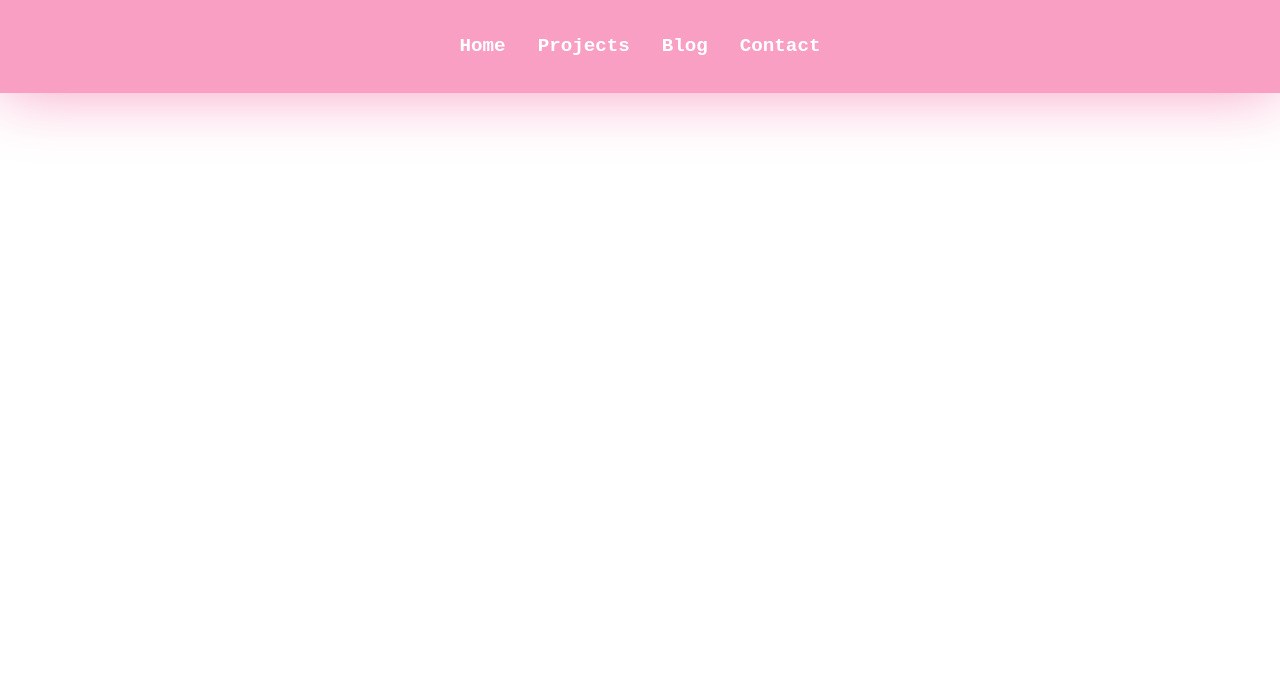
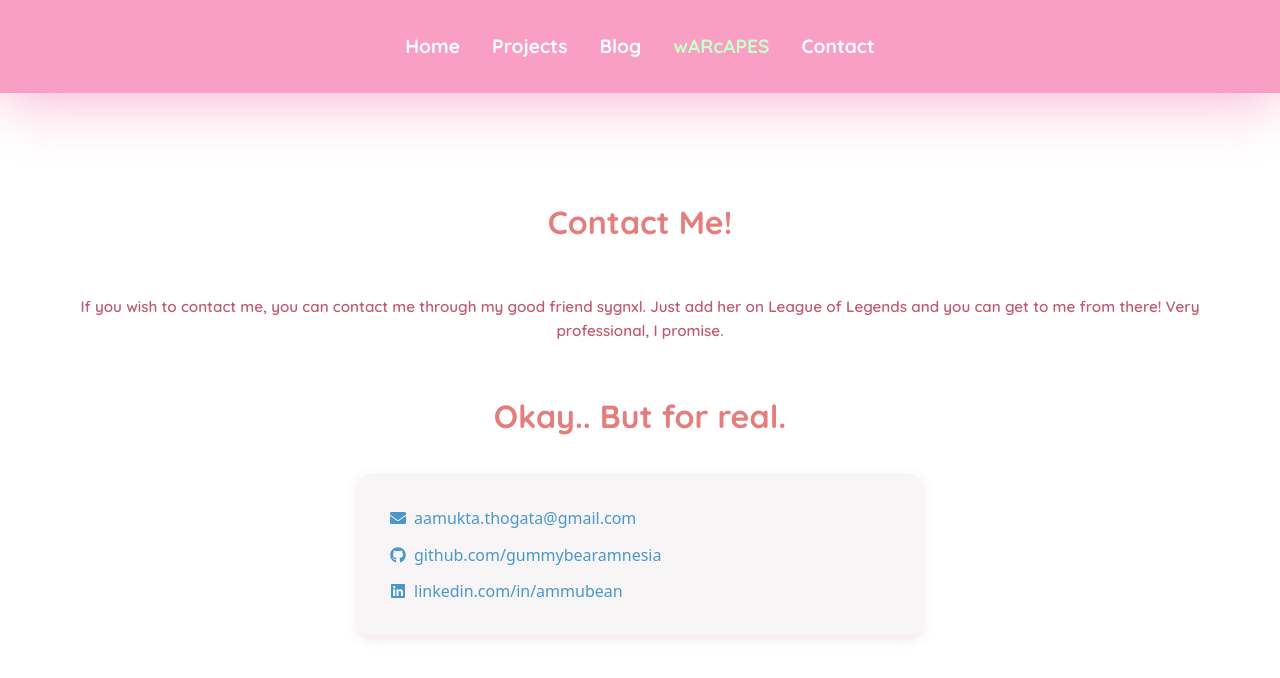
Before and after one commit to GummyBearAmnesia/portfolio-website, a React (Vite) app in the folder my-portfolio/: page /contact in a window 1280 px wide. Shown: the top 678 px of the page. Built offline with nearby package versions, Linux system fonts and the light colour scheme.

Commit message:
Add content to Contact Page & add Warcapes Page

```diff
--- a/my-portfolio/index.html
+++ b/my-portfolio/index.html
@@ -3,6 +3,9 @@
   <head>
     <meta charset="UTF-8" />
     <link rel="icon" type="image/svg+xml" href="/favicon.ico" />
+    <link rel="preconnect" href="https://fonts.googleapis.com">
+    <link rel="preconnect" href="https://fonts.gstatic.com" crossorigin>
+    <link href="https://fonts.googleapis.com/css2?family=Quicksand:wght@300..700&display=swap" rel="stylesheet">
     <meta name="viewport" content="width=device-width, initial-scale=1.0" />
     <title>Ammu's Portfolio</title>
   </head>
--- a/my-portfolio/src/App.css
+++ b/my-portfolio/src/App.css
@@ -3,6 +3,14 @@
   margin: 0 auto;
   padding: 2rem;
   text-align: center;
+}
+
+
+.quicksand {
+  font-family: "Quicksand", sans-serif;
+  font-optical-sizing: auto;
+  font-weight: 600;
+  font-style: normal;
 }
 
 .logo {
@@ -42,13 +50,28 @@
 
 h1 {
   color: #725bb5;
+  font-family: 'Quicksand', sans-serif;
+  font-size: 3rem;
+  font-weight: 1000;
+  line-height: 1.6;
+  flex-wrap: wrap;
+}
+
+h3 {
+  color: rgb(229, 125, 125);
+  font-family: 'Quicksand', sans-serif;
+  font-size: 2rem;
+  font-weight: 1000;
+  line-height: 1.6;
+  flex-wrap: wrap;
 }
 
 p {
-  font-family: 'Poppins', sans-serif;
-  font-size: 1.1rem;
+  font-family: 'Quicksand', sans-serif;
+  font-size: 0.95rem;
+  font-weight: 600;
   line-height: 1.6;
-  color: #43101f;
+  color: #c05a72;
   flex-wrap: wrap;
 }
 
@@ -73,3 +96,44 @@ p {
     min-width: 100%; /* each column takes full width on small screens */
   }
 }
+
+.Contact {
+  display: flex;                  /* flexbox for centering */
+  flex-direction: column;
+  justify-content: center;        /* vertical centering */
+  align-items: center;            /* horizontal centering */
+  text-align: center;             /* center the text too */
+  padding-right: 2rem;
+  padding-left: 2rem;;
+}
+
+.contact-links {
+  display: flex;
+  flex-direction: column;
+  gap: 0.8rem;
+  align-items:start;
+}
+
+.contact-links a {
+  display: flex;
+  align-items: center;
+  gap: 0.5rem;
+  text-decoration: none;
+  color: #4b97ca;
+  font-weight: 500;
+  transition: color 0.2s ease;
+}
+
+.contact-links a:hover {
+  color: #d55676;
+  text-decoration-line:underline;
+}
+
+.contact-card {
+  background: #eee9e975;
+  padding: 2rem;
+  border-radius: 12px;
+  box-shadow: 0 4px 12px rgba(193, 129, 129, 0.203);
+  max-width: 500px;
+  width: 100%;
+}
--- a/my-portfolio/src/App.jsx
+++ b/my-portfolio/src/App.jsx
@@ -4,6 +4,7 @@ import Home from './pages/Home.jsx';
 import Projects from './pages/Projects.jsx';
 import Blog from './pages/Blog.jsx';
 import Contact from './pages/Contact.jsx';
+import Warcapes from './pages/Warcapes.jsx';
 import './App.css'
 
 function App() {
@@ -16,6 +17,7 @@ function App() {
         <Route path="/projects" element={<Projects />} />
         <Route path="/blog" element={<Blog />} />
         <Route path="/contact" element={<Contact />} />
+        <Route path="/warcapes" element={<Warcapes />} />
       </Routes>
     </Router>
   );
--- a/my-portfolio/src/components/Header.jsx
+++ b/my-portfolio/src/components/Header.jsx
@@ -8,6 +8,7 @@ export default function Header() {
         <li><Link to="/">Home</Link></li>
         <li><Link to="/projects">Projects</Link></li>
         <li><Link to="/blog">Blog</Link></li>
+        <li className="warcapes"><Link to="/warcapes">wARcAPES</Link></li>
         <li><Link to="/contact">Contact</Link></li>
       </ul>
     </nav>
--- a/my-portfolio/src/components/Welcome.jsx
+++ b/my-portfolio/src/components/Welcome.jsx
@@ -29,10 +29,11 @@ export default function Welcome() {
                     />
                 </div>
                 <p>
-                    Hi my name is Ammu, and I am like the best person in the whole world
-                    (I am just kidding...)
-                    Anyway, I am a student at KCL and I am about to start my 3rd year very soon!
-                    I am excited :D
+                    Hi! My name is Aamukta Malyada, but feel free to call me Ammu :D
+                    I am a Computer Science student at King's College London, and I am about to
+                    start my third year. I am really interested in Game Dev, Linux, and Robotics!
+
+                    And I guess web design is cool too ...
                 </p>
             </div>
         </div>
--- a/my-portfolio/src/components/header.css
+++ b/my-portfolio/src/components/header.css
@@ -31,10 +31,14 @@
   letter-spacing: 0px;
   will-change: filter;
   transition: color 0.3s, text-shadow 0.3s;
-  font-family: 'Courier New', monospace;
+  font-family: 'Quicksand', sans-serif;
 }
 
 .Header a:hover {
   color: #ffd95e; /* hover colour */
-  text-shadow: 0 0 8px #ffd665;
+  text-shadow: 0 0 8px #8a660471;
 }
+
+.Header .warcapes a {
+  color: rgb(197, 255, 204);
+}
--- a/my-portfolio/src/pages/Blog.jsx
+++ b/my-portfolio/src/pages/Blog.jsx
@@ -1,6 +1,10 @@
 function Blog() {
   return (
     <div className='Blog'>
+      <p>
+        Eventually I plan to write a blog here. But for now you can just bask in the glory of
+        nothingness.. If that's how you even spell it.
+      </p>
     </div>
   )
 }
--- a/my-portfolio/src/pages/Contact.jsx
+++ b/my-portfolio/src/pages/Contact.jsx
@@ -1,8 +1,43 @@
+import { FaEnvelope, FaGithub, FaLinkedin } from "react-icons/fa";
+
 function Contact() {
   return (
-    <div className='Contact'>
+    <div className="Contact">
+      <h3>
+        Contact Me!
+      </h3>
+
+      <p>
+        If you wish to contact me, you can contact me through my good friend sygnxl.
+        Just add her on League of Legends and you can get to me from there! Very professional,
+        I promise.
+      </p>
+
+      <h3>Okay.. But for real.</h3>
+
+      <div className="contact-card">
+        <div className="contact-links">
+          <a href="mailto:aamukta.thogata@gmail.com">
+            <FaEnvelope /> aamukta.thogata@gmail.com
+          </a>
+          <a
+            href="https://github.com/gummybearamnesia"
+            target="_blank"
+            rel="noopener noreferrer"
+          >
+            <FaGithub /> github.com/gummybearamnesia
+          </a>
+          <a
+            href="https://linkedin.com/in/ammubean"
+            target="_blank"
+            rel="noopener noreferrer"
+          >
+            <FaLinkedin /> linkedin.com/in/ammubean
+          </a>
+        </div>
+      </div>
     </div>
-  )
+  );
 }
 
-export default Contact
+export default Contact;
--- a/my-portfolio/src/pages/Projects.jsx
+++ b/my-portfolio/src/pages/Projects.jsx
@@ -1,6 +1,7 @@
 function Projects() {
   return (
     <div className='Projects'>
+      <p> Yo ho ho. Welcome to the Projects page. This is where stuff gets done.</p>
     </div>
   )
 }
--- /dev/null
+++ b/my-portfolio/src/pages/Warcapes.jsx
@@ -0,0 +1,11 @@
+function Warcapes() {
+  return (
+    <div className='Warcapes'>
+      <p>
+        Not all heroes wear capes.
+      </p>
+    </div>
+  )
+}
+
+export default Warcapes
--- /dev/null
+++ b/package.json
@@ -0,0 +1,5 @@
+{
+  "dependencies": {
+    "react-icons": "^5.5.0"
+  }
+}
```
Also changed, not shown: 1 other file (tests, documents, lock files or other folders).
